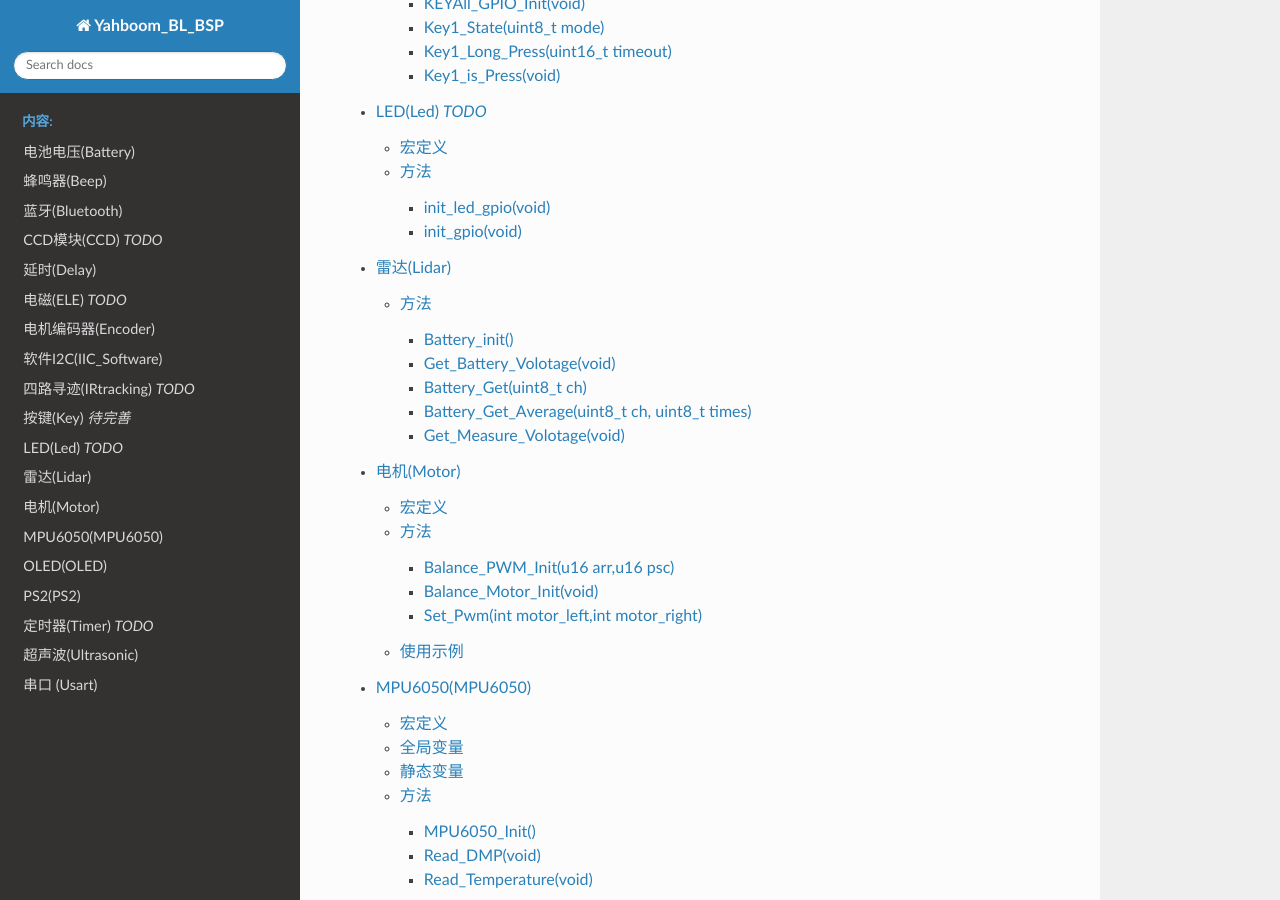
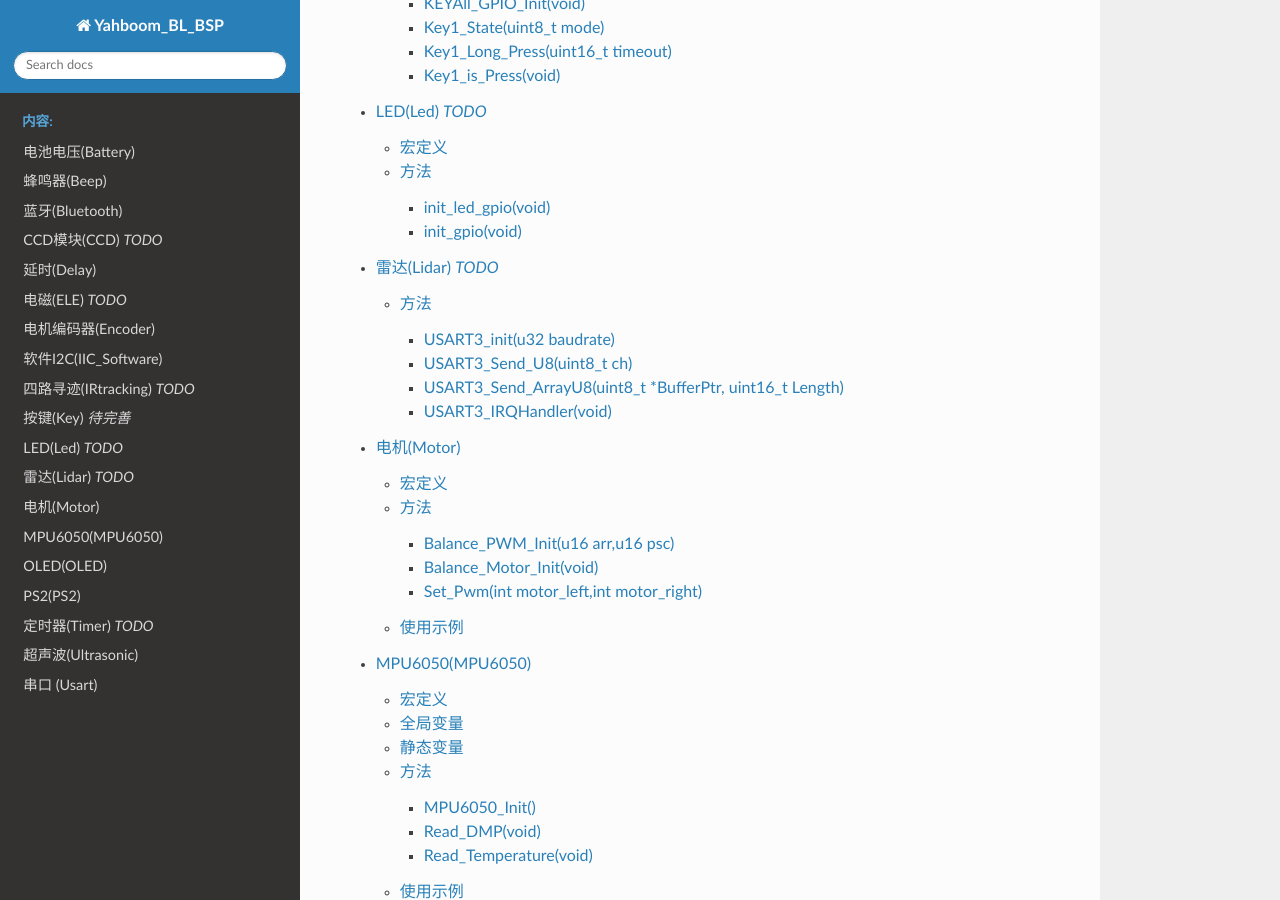
Before and after one commit to zt-x/Yahboom_BalanceCar_DOC, a Sphinx documentation site: the page built from source/index.rst, in a window 1280 px wide and 900 px high, scrolled down 2492 px. Built offline with Sphinx 7.4.7 and the Read the Docs theme 3.1.0, drawn with Linux system fonts in a browser that asks for light colours; some of the changed lines change nothing that is shown.

Commit message:
add Lidar

```diff
--- a/source/雷达(Lidar).md
+++ b/source/雷达(Lidar).md
@@ -25,50 +25,52 @@
     tr {background-color:;}
     td {font-size:12px;border-width: 1px;padding: 8px;border-style: solid;border-color: #2980b9;}
 </style>
-## 雷达(Lidar)
+## 雷达(Lidar) *TODO*
+
+<div class="notice">
+    <p>
+        雷达使用STM32上的串口3
+    </p>
+</div>
 
 ### 方法
-#### Battery_init()
-初始化电池电压测量库
-
-#### Get_Battery_Volotage(void)
-*注：Yahboom STM32平衡小车配的电源电压输出范围大致在 8.5~12.5v之间*
-
-获得实际电池分压前电压<br>
-实际测量的值比计算得出的值低一点点<br>
+#### USART3_init(u32 baudrate)
+初始化USART3
+<table border="1">
+<tr><th>参数</th><th>类型</th><th>注释</th></tr>
+<tr><td>baudrate</td><td>u32</td><td>波特率</td></tr>
+</table>
 <table border="1">
 <tr><th>返回值</th><th>类型</th></tr>
-<tr><td>原始电压值</td><td>float</td></tr>
+<tr><td>无</td><td>void</td></tr>
 </table>
 
-#### Battery_Get(uint8_t ch)
-获取ADC测量值<br>
+#### USART3_Send_U8(uint8_t ch)
+发送一个字节
 <table border="1">
 <tr><th>参数</th><th>类型</th><th>注释</th></tr>
-<tr><td>ch</td><td>uint8_t</td><td>ADC通道</td></tr>
+<tr><td>ch</td><td>uint8_t</td><td>要发送的字符</td></tr>
+</table>
+<table border="1">
+<tr><th>返回值</th><th>类型</th></tr>
+<tr><td>无</td><td>void</td></tr>
 </table>
 
+#### USART3_Send_ArrayU8(uint8_t *BufferPtr, uint16_t Length)
+发送一个数组
+<table border="1">
+<tr><th>参数</th><th>类型</th><th>注释</th></tr>
+<tr><td>BufferPtr</td><td>uint8_t*</td><td>待发送的数据指针</td></tr>
+<tr><td>Length</td><td>uint16_t</td><td>数据长度</td></tr>
+</table>
 <table border="1">
 <tr><th>返回值</th><th>类型</th></tr>
-<tr><td>获取到的ADC值</td><td>uint16_t</td></tr>
+<tr><td>无</td><td>void</td></tr>
 </table>
 
-#### Battery_Get_Average(uint8_t ch, uint8_t times)
-获得 ADC 多次测量平均值 <br>
-<table border="1">
-<tr><th>参数</th><th>类型</th><th>注释</th></tr>
-<tr><td>ch</td><td>uint8_t</td><td>ADC通道</td></tr>
-<tr><td>times</td><td>uint8_t</td><td>测量次数</td></tr>
-</table>
-
+#### USART3_IRQHandler(void)
+USART3中断服务函数
 <table border="1">
 <tr><th>返回值</th><th>类型</th></tr>
-<tr><td>获取到的ADC值</td><td>uint16_t</td></tr>
+<tr><td>无</td><td>void</td></tr>
 </table>
-
-#### Get_Measure_Volotage(void)
-获得测得原始电压值<br><br>
-<table border="1">
-<tr><th>返回值</th><th>类型</th></tr>
-<tr><td>原始电压值</td><td>float</td></tr>
-</table>
```
